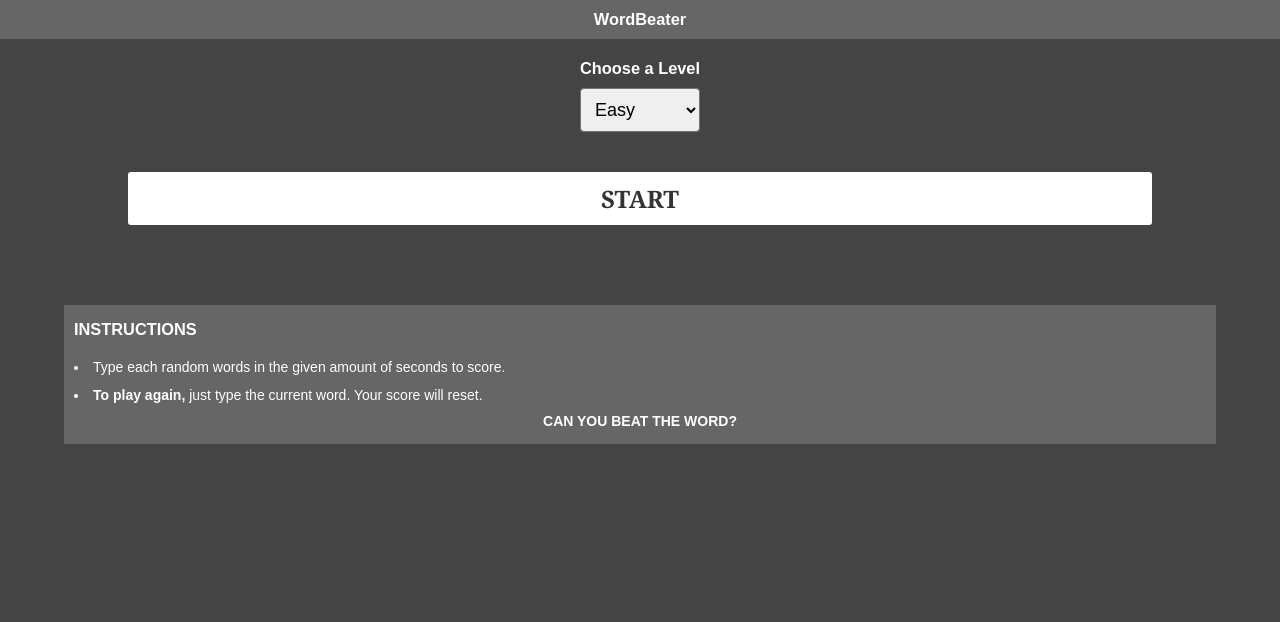
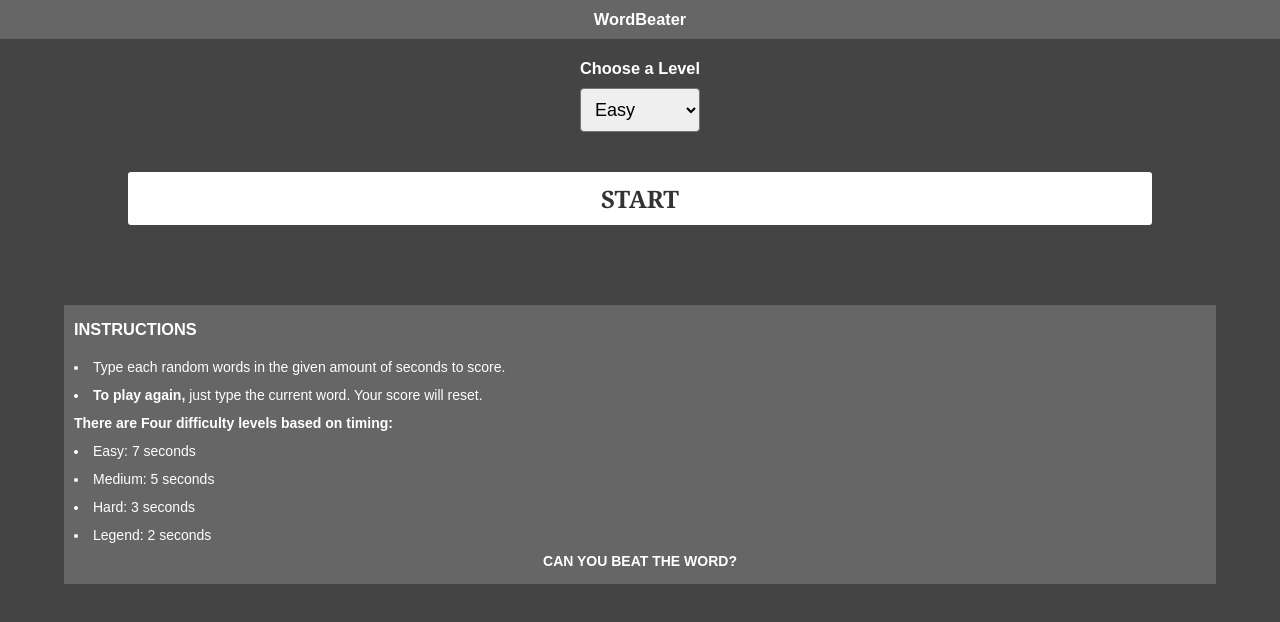
Before and after one commit to IamUnike/wordBeater, a plain HTML site: page index.html in a window 1280 px wide. Drawn offline with Linux system fonts and the light colour scheme.

Commit message:
Update index.html

```diff
--- a/index.html
+++ b/index.html
@@ -57,7 +57,12 @@
 			<li>Type each random words in the given amount of seconds to score. </li>
 			<li><b>To play again,</b> just type the current word.</mark> Your score will reset.</li>
 
-
+			<div><b>There are Four difficulty levels based on timing:</b>
+				<li> Easy: 7 seconds </li>
+				<li> Medium: 5 seconds </li>
+				<li> Hard: 3 seconds </li>
+				<li> Legend: 2 seconds </li>
+			</div>
 
 			<p style="text-align:center" ><strong> CAN YOU BEAT THE WORD? </strong></p>
 		</div>
```
